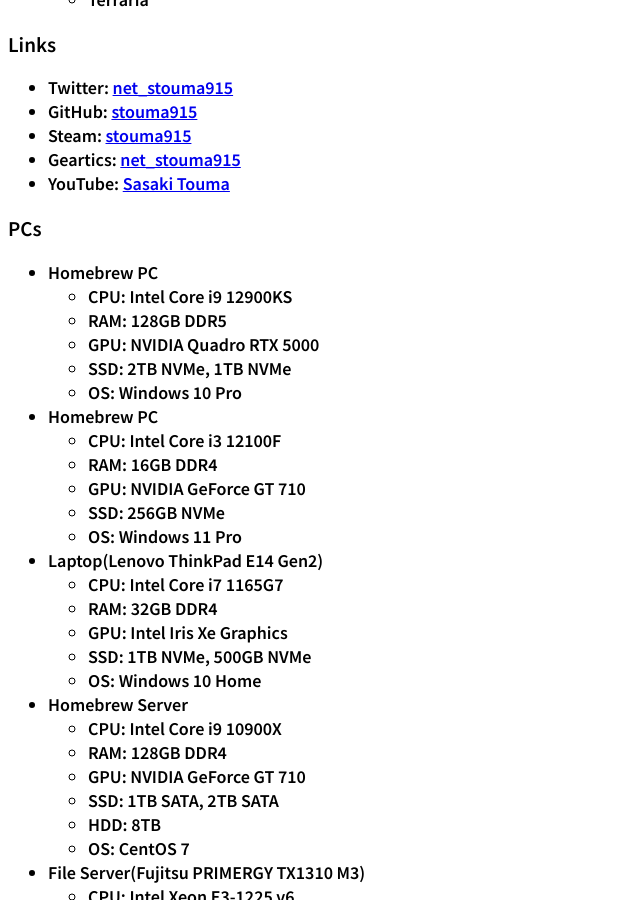
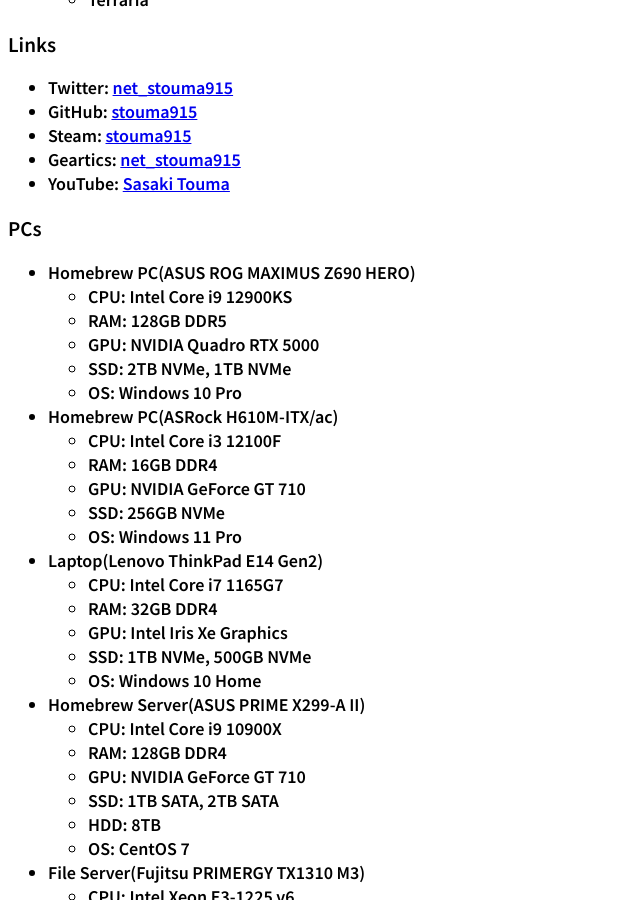
Before and after one commit to t-sasaki915/t-sasaki-net, a Jekyll site: the page built from docs/en/index.md, in a window 1280 px wide and 900 px high, scrolled down 1637 px. Shown: the whole window, without its empty margins (0-640 px from the left). Built offline with Jekyll 4.4.1, drawn with Linux system fonts in a browser that asks for light colours; Markdown is read by kramdown in place of the engine named in the settings.

Commit message:
Update index.md

```diff
--- a/docs/en/index.md
+++ b/docs/en/index.md
@@ -79,13 +79,13 @@
 * YouTube: [Sasaki Touma](https://www.youtube.com/channel/UCJmPPeZmL-OC03-zSb2Dcwg)
 
 ### PCs
-- Homebrew PC
+- Homebrew PC(ASUS ROG MAXIMUS Z690 HERO)
   - CPU: Intel Core i9 12900KS
   - RAM: 128GB DDR5
   - GPU: NVIDIA Quadro RTX 5000
   - SSD: 2TB NVMe, 1TB NVMe
   - OS: Windows 10 Pro
-- Homebrew PC
+- Homebrew PC(ASRock H610M-ITX/ac)
   - CPU: Intel Core i3 12100F
   - RAM: 16GB DDR4
   - GPU: NVIDIA GeForce GT 710
@@ -97,7 +97,7 @@
   - GPU: Intel Iris Xe Graphics
   - SSD: 1TB NVMe, 500GB NVMe
   - OS: Windows 10 Home
-- Homebrew Server
+- Homebrew Server(ASUS PRIME X299-A II)
   - CPU: Intel Core i9 10900X
   - RAM: 128GB DDR4
   - GPU: NVIDIA GeForce GT 710
```
